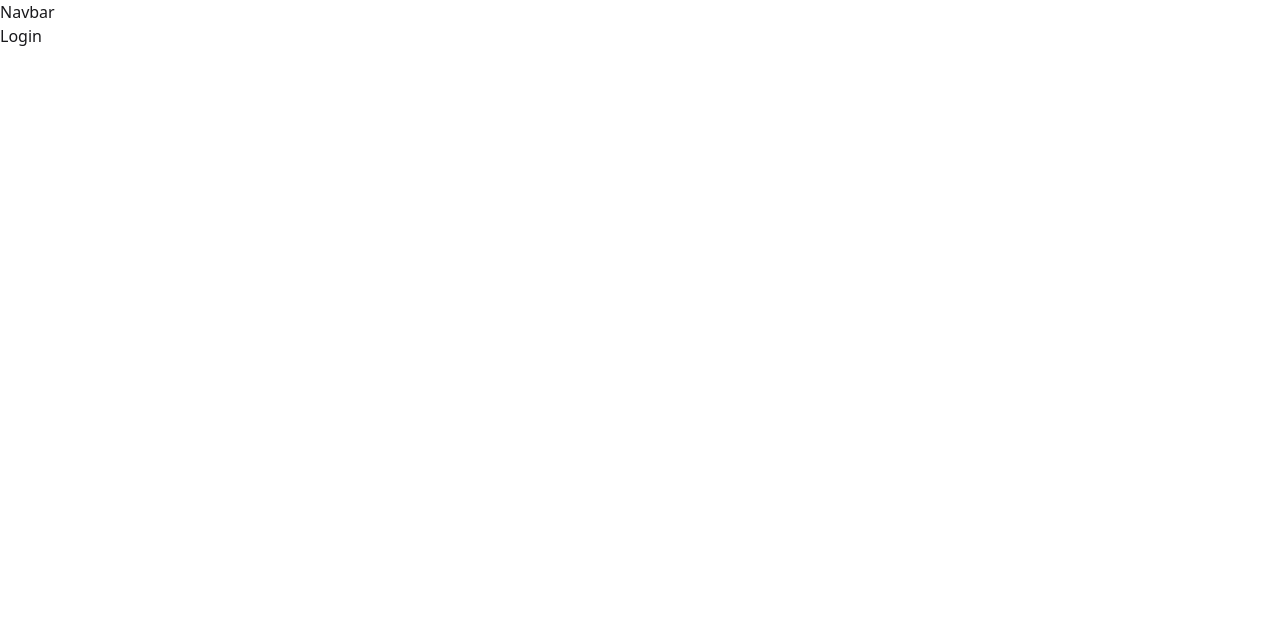
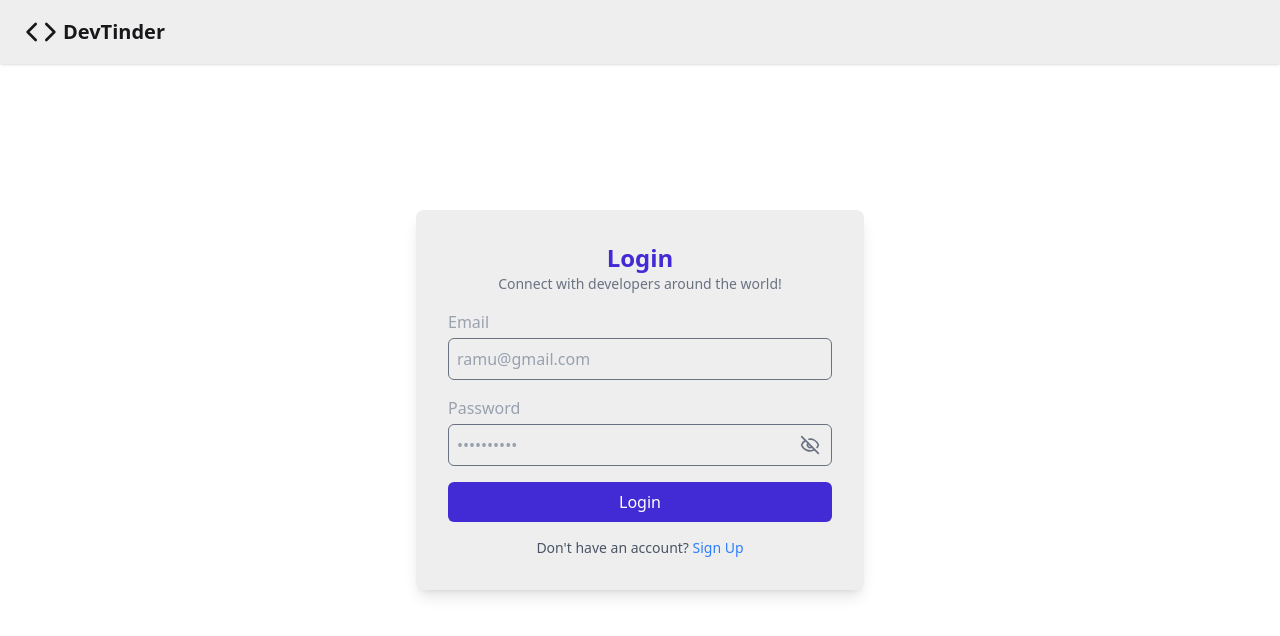
Before and after one commit to badampudimahesh2005/devtinder_frontend, a React (Vite) app: page /login in a window 1280 px wide. Shown: the top 636 px of the page. Built offline with nearby package versions, Linux system fonts and the light colour scheme.

Commit message:
login page and api call

```diff
--- a/package.json
+++ b/package.json
@@ -12,6 +12,7 @@
   "dependencies": {
     "@reduxjs/toolkit": "^2.8.2",
     "@tailwindcss/vite": "^4.1.6",
+    "axios": "^1.9.0",
     "lucide-react": "^0.510.0",
     "react": "^19.1.0",
     "react-dom": "^19.1.0",
--- a/src/components/Navbar.jsx
+++ b/src/components/Navbar.jsx
@@ -1,9 +1,69 @@
-import React from 'react'
+import { Code } from "lucide-react";
+import { Link, useLocation } from "react-router-dom";
 
 const Navbar = () => {
+
+   const user = false;
+  const location = useLocation();
+  const isAuthPath = location.pathname.includes('/login') || location.pathname.includes('/signup');
   return (
-    <div>Navbar</div>
-  )
+     <div className="navbar bg-base-300 shadow-sm fixed top-0 z-50">
+      <div className="flex-1">
+        <Link to={"/"} className="btn btn-ghost text-xl">
+          <Code size={32} />
+          DevTinder
+        </Link>
+      </div>
+      {!isAuthPath && (
+        user ? (
+          <div className="flex gap-2 mr-10">
+            <div className="dropdown dropdown-end">
+              <div
+                tabIndex={0}
+                role="button"
+                className="btn btn-ghost btn-circle avatar"
+              >
+                <div className="w-10 rounded-full">
+                  <img
+                    alt="Tailwind CSS Navbar component"
+                    src="https://img.daisyui.com/images/stock/photo-1534528741775-53994a69daeb.webp"
+                  />
+                </div>
+              </div>
+              <ul
+                tabIndex={0}
+                className="menu menu-sm dropdown-content bg-base-100 rounded-box z-1 mt-3 w-52 p-2 shadow"
+              >
+                <li>
+                  <a className="justify-between">
+                    Profile
+                    <span className="badge">New</span>
+                  </a>
+                </li>
+                <li>
+                  <a>Settings</a>
+                </li>
+                <li>
+                  <a>Logout</a>
+                </li>
+              </ul>
+            </div>
+          </div>
+        ) : (
+           <nav className="hidden md:flex space-x-6 mr-10">
+          <Link to="/login">
+            <button className="btn btn-outline btn-primary">LogIn</button>
+          </Link>
+          <Link to="/signup">
+          <button className="btn btn-outline btn-primary">SignUp</button>
+          </Link>
+        </nav>
+
+        )
+      )}
+
+      </div>
+        );
+
 }
-
-export default Navbar
+export default Navbar;
--- a/src/pages/Home.jsx
+++ b/src/pages/Home.jsx
@@ -1,6 +1,5 @@
 
 
-import Header from "../components/Header";
 import Hero from "../components/Hero";
 import Features from "../components/Features";
 import Footer from "../components/Footer";
@@ -8,8 +7,7 @@ import Footer from "../components/Footer";
 
 const Home = () => {
    return (
-    <div className="min-h-screen flex flex-col">
-      <Header />
+    <div className="min-h-screen flex flex-col mt-12">
       <main className="flex-grow">
         <Hero />
         <Features />
--- a/src/pages/Login.jsx
+++ b/src/pages/Login.jsx
@@ -1,8 +1,87 @@
-import React from 'react'
+import { useState } from "react";
+import { Link } from "react-router-dom";
+import axios from "axios";
+import { Eye, EyeOff } from "lucide-react";
+
 
 const Login = () => {
+
+  const [email, setEmail] = useState("ramu@gmail.com");
+  const [password, setPassword] = useState("Mahesh@123");
+  const [passwordVisible, setPasswordVisible] = useState(false);
+
+  const handleLogin = async (e)=>{
+    e.preventDefault();
+    try{
+      const response = await axios.post("http://localhost:5000/login", {
+        email,
+        password
+      },{
+        withCredentials:true
+      });
+      console.log(response.data);
+      // Handle successful login (e.g., store token, redirect, etc.)
+
+    }catch(error){
+      console.log(error);
+    }
+
+  }
+
   return (
-    <div>Login</div>
+    <div className="flex items-center justify-center min-h-screen text-gray-400">
+<div className="w-full max-w-md bg-base-300 p-8 rounded-lg shadow-lg">
+  <h2 className="text-2xl font-bold text-center text-primary">Login</h2>
+  <p className="text-sm text-center text-gray-500 mb-4">Connect with developers around the world!</p>
+
+  <form onSubmit={handleLogin} className="space-y-4">
+    <div>
+      <label htmlFor="email" className="block">Email</label>
+      <input
+      id="email"
+      type="email"
+      value={email}
+      onChange={(e)=> setEmail(e.target.value)}
+      placeholder="Enter your email"
+      className="w-full p-2 mt-1 border border-gray-500 rounded-md focus:outline-none outline-none "
+      required
+      />
+    </div>
+    <div className="mb-4 relative">
+      <label htmlFor="password" className="block">Password</label>
+      <input
+      id="password"
+      type={passwordVisible ? "text" : "password"}
+      value={password}
+      onChange={(e)=> setPassword(e.target.value)}
+      placeholder="Enter your password"
+      className="w-full p-2 mt-1 border border-gray-500 rounded-md focus:outline-none outline-none "
+      required
+      />
+      <button
+      type="button"
+      onClick={() => setPasswordVisible(!passwordVisible)}
+      className="absolute inset-y-0 top-7 cursor-pointer right-3 flex items-center text-gray-500"
+      >
+        {passwordVisible ? <Eye className="h-5 w-5" /> : <EyeOff className="h-5 w-5" />}
+      </button>
+    </div>
+
+      <button
+      type="submit"
+      className="w-full bg-primary  text-white py-2 rounded-md cursor-pointer hover:bg-[#4c4acc] transition duration-200"
+      >
+        Login
+      </button>
+
+  </form>
+  <p className="text-center text-sm text-gray-600 mt-4">Don't have an account?{"  "}
+    <Link to="/signup" className="text-blue-500 hover:underline">
+     Sign Up
+    </Link>
+  </p>
+</div>
+    </div>
   )
 }
 
```
Also changed, not shown: 1 other file (tests, documents, lock files or other folders).
